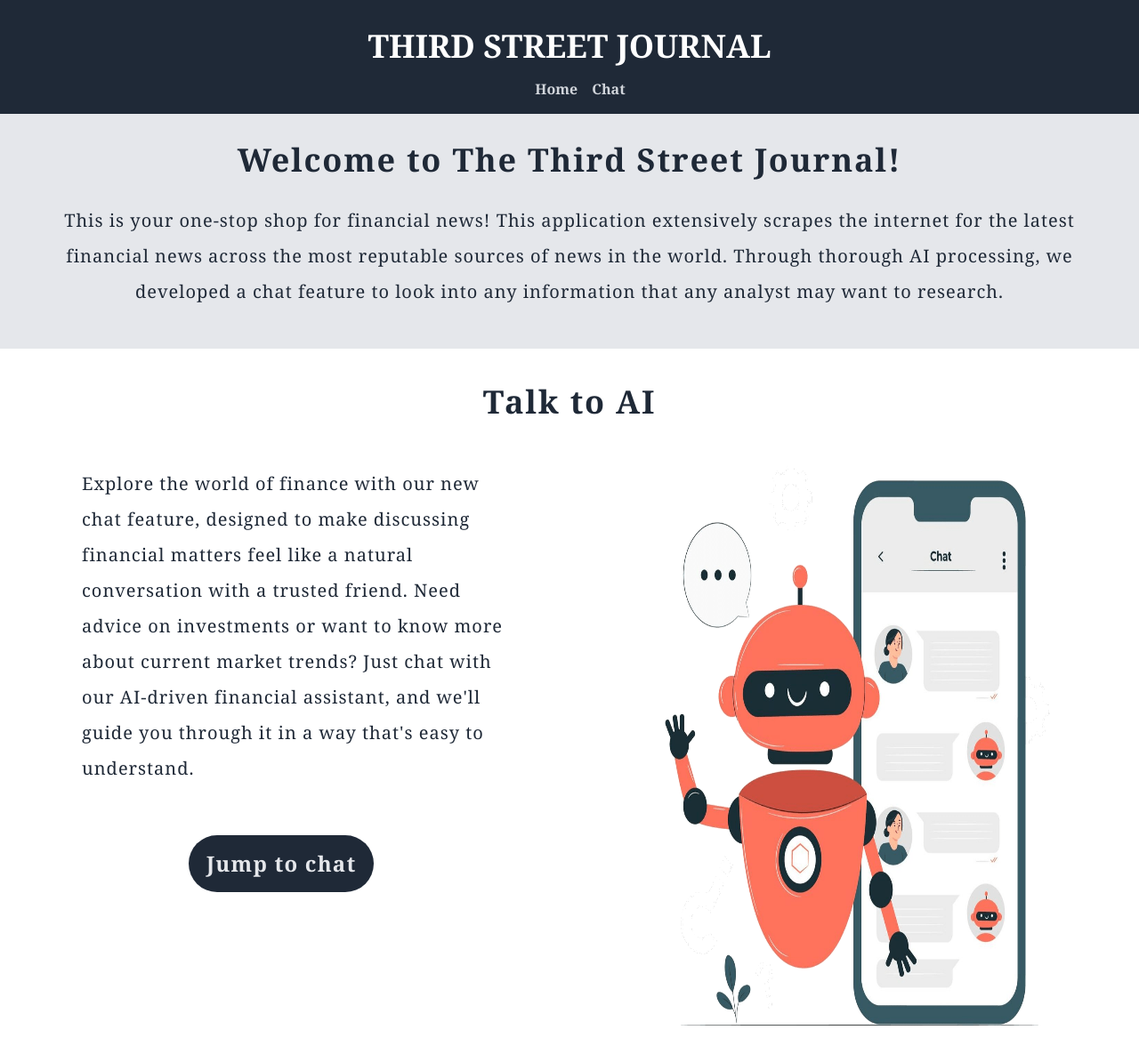
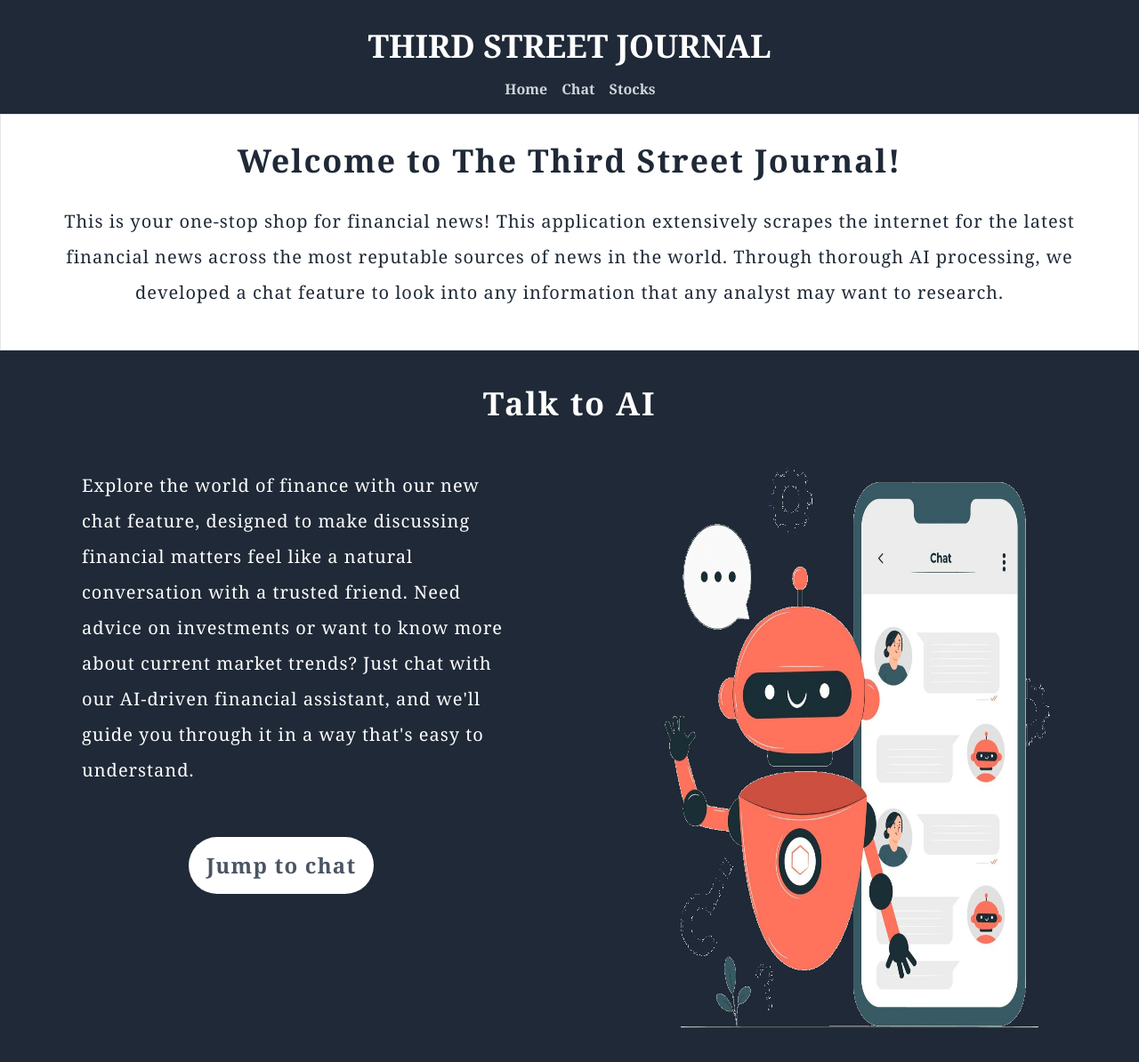
Before and after one commit to mmutyampeta/thirdstreetjournal, a Next.js app in the folder website/: page / in a window 1280 px wide. Shown: the top 1194 px of the page at 89% size. Built offline with nearby package versions, Linux system fonts and the light colour scheme.

Commit message:
minor aesthietic changes

```diff
--- a/website/components/header.jsx
+++ b/website/components/header.jsx
@@ -17,9 +17,14 @@ const Header = ({ setSelectedPage }) => {
       <div className="bg-gray-800 text-white p-4">
         <header className="bg-gray-800 text-white p-4 flex items-center justify-center">
           <div className="container mx-auto flex items-center justify-center">
-            <h1 className="text-4xl font-bold font-serif">
+            <button
+              onClick={() => {
+                setSelectedPage("home");
+              }}
+              className="text-4xl font-bold font-serif"
+            >
               THIRD STREET JOURNAL
-            </h1>
+            </button>
           </div>
         </header>
 
@@ -39,6 +44,12 @@ const Header = ({ setSelectedPage }) => {
                 onClick={() => setSelectedPage("chat")}
               >
                 Chat
+              </button>
+              <button
+                className="font-serif text-gray-300 font-bold hover:text-white"
+                onClick={() => setSelectedPage("stocks")}
+              >
+                Stocks
               </button>
             </div>
           </div>
--- a/website/components/intro.jsx
+++ b/website/components/intro.jsx
@@ -3,7 +3,7 @@ import React from "react";
 export default function Intro({ setSelectedPage }) {
   return (
     <>
-      <div className="bg-gray-200 text-gray-800 p-8">
+      <div className="border text-gray-800 p-8">
         <h1 className="text-4xl text-gray-800 font-bold tracking-wider font-serif text-center mb-4">
           Welcome to The Third Street Journal!
         </h1>
@@ -15,26 +15,28 @@ export default function Intro({ setSelectedPage }) {
           that any analyst may want to research.
         </p>
       </div>
+
+      <div className="bg-gray-800">
         <div className="container mx-auto flex items-center justify-center pt-10">
-        <h1 className="text-4xl text-gray-800 font-bold tracking-wider font-serif">
+          <h1 className="text-4xl text-white font-bold tracking-wider font-serif">
             Talk to AI
           </h1>
         </div>
         <div className="grid grid-cols-2 grid-flow-col gap-4">
           <div className="grid grid-rows-5 gap-4 p-10">
             <div className=" justify-center row-span-3 pl-10">
-            <p className="text-xl text-gray-800 font-serif tracking-wider leading-10 p-3">
+              <p className="text-xl text-white font-serif tracking-wider leading-10 p-3">
                 Explore the world of finance with our new chat feature, designed
                 to make discussing financial matters feel like a natural
-              conversation with a trusted friend. Need advice on investments or
-              want to know more about current market trends? Just chat with our
-              AI-driven financial assistant, and we'll guide you through it in a
-              way that's easy to understand.
+                conversation with a trusted friend. Need advice on investments
+                or want to know more about current market trends? Just chat with
+                our AI-driven financial assistant, and we'll guide you through
+                it in a way that's easy to understand.
               </p>
             </div>
             <div className="flex items-center justify-center row-span-1">
               <button
-              className="bg-gray-800 text-gray-200 hover:text-white font-bold py-2 px-4 rounded-full"
+                className="bg-white text-gray-600 hover:text-gray-900 font-bold py-2 px-4 rounded-full"
                 onClick={() => setSelectedPage("chat")}
               >
                 <p className="text-2xl text-white-800 font-serif tracking-wider leading-10 p-1">
@@ -48,6 +50,7 @@ export default function Intro({ setSelectedPage }) {
             <img className="w-3/4" src="/Chatbot.png"></img>
           </div>
         </div>
+      </div>
     </>
   );
 }
```
Lines whose indentation alone changed are shown as unchanged.
